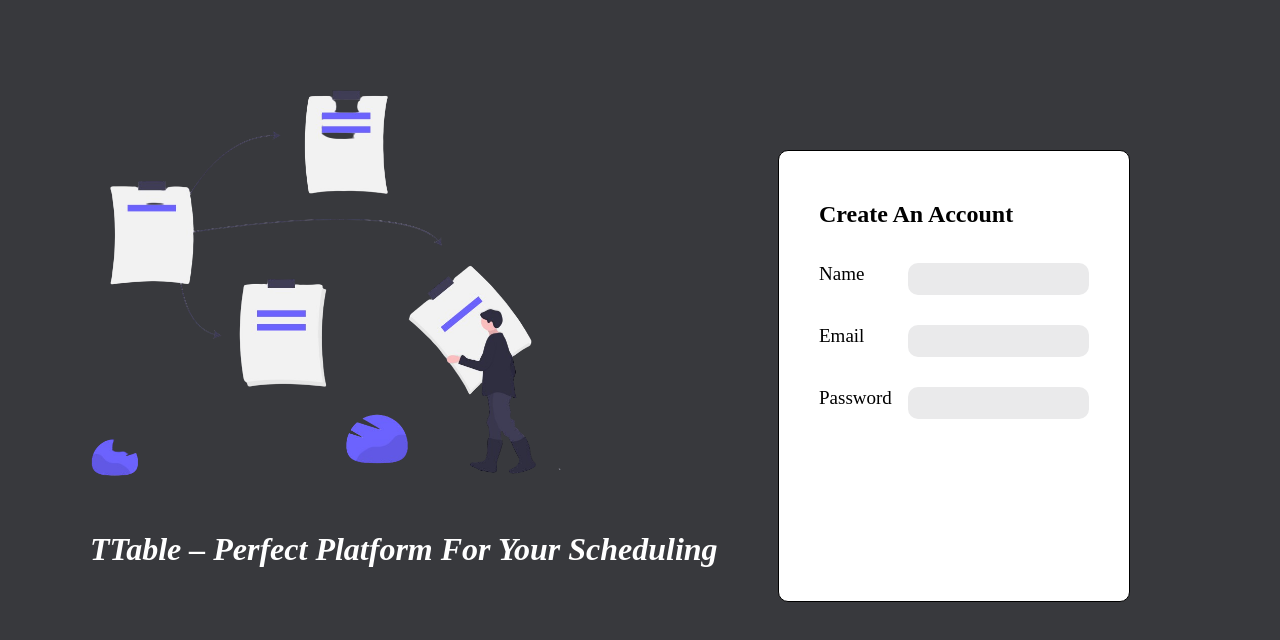
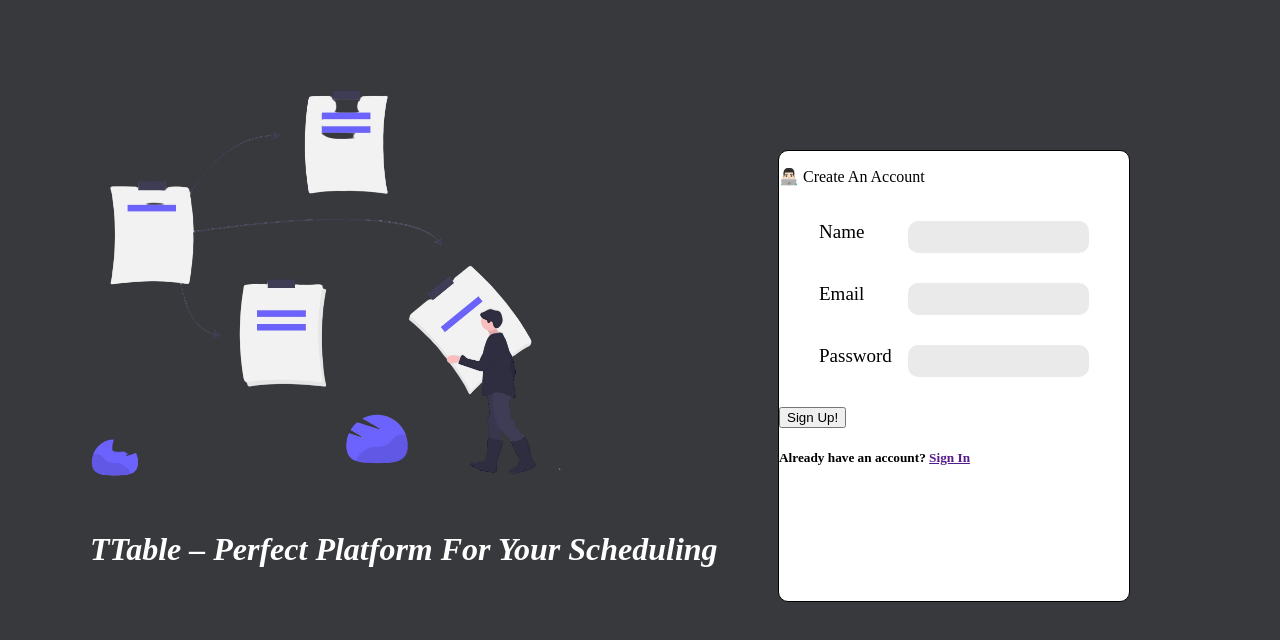
Before and after one commit to msaaddev/TTable, a React (Create React App) app in the folder frontend/: page / in a window 1280 px wide. Shown: the top 640 px of the page. Built offline with nearby package versions, Linux system fonts and the light colour scheme; a web font is replaced by a local one.

Commit message:
📦 NEW: sign up component

```diff
--- a/frontend/src/components/Homepage.js
+++ b/frontend/src/components/Homepage.js
@@ -1,6 +1,7 @@
 import React from 'react';
+import SignUp from './SignUp';
+import data from '../data/data.json';
 import home from '../images/homepage.png';
-import data from '../data/data.json';
 import '../styles/homepage.css';
 
 const Homepage = () => {
@@ -11,23 +12,7 @@
                 <h1 id='tagline'>{data.tag_line}</h1>
             </div>
             <div className='hp_sub_container_2'>
-                <div className='hp_sign_up'>
-                    <h2>{data.create_account}</h2>
-                    <div className='hp_sign_up_inputs'>
-                        <div className='hp_align_name'>
-                            <label htmlFor='Name'>Name</label>
-                            <input type='text' />
-                        </div>
-                        <div className='hp_align_email'>
-                            <label htmlFor='Email'>Email</label>
-                            <input type='text' />
-                        </div>
-                        <div className='hp_align_password'>
-                            <label htmlFor='Password'>Password</label>
-                            <input type='password' />
-                        </div>
-                    </div>
-                </div>
+                <SignUp />
             </div>
         </div>
     );
--- /dev/null
+++ b/frontend/src/components/SignUp.js
@@ -0,0 +1,33 @@
+import React from 'react';
+
+const SignUp = () => {
+    return (
+        <div className='hp_sign_up'>
+            <p>👨🏻‍💻 Create An Account</p>
+            <div className='hp_sign_up_inputs'>
+                <div className='hp_align_name'>
+                    <label htmlFor='Name'>Name</label>
+                    <input type='text' id='hp_signup_name' />
+                </div>
+                <div className='hp_align_email'>
+                    <label htmlFor='Email'>Email</label>
+                    <input type='text' id='hp_signup_email' />
+                </div>
+                <div className='hp_align_password'>
+                    <label htmlFor='Password'>Password</label>
+                    <input type='password' id='hp_signup_password' />
+                </div>
+            </div>
+            <div className='hp_signup_btn'>
+                <button>Sign Up!</button>
+            </div>
+            <div className='hp_signin'>
+                <h5>
+                    Already have an account? <a href=''> Sign In</a>
+                </h5>
+            </div>
+        </div>
+    );
+};
+
+export default SignUp;
```
